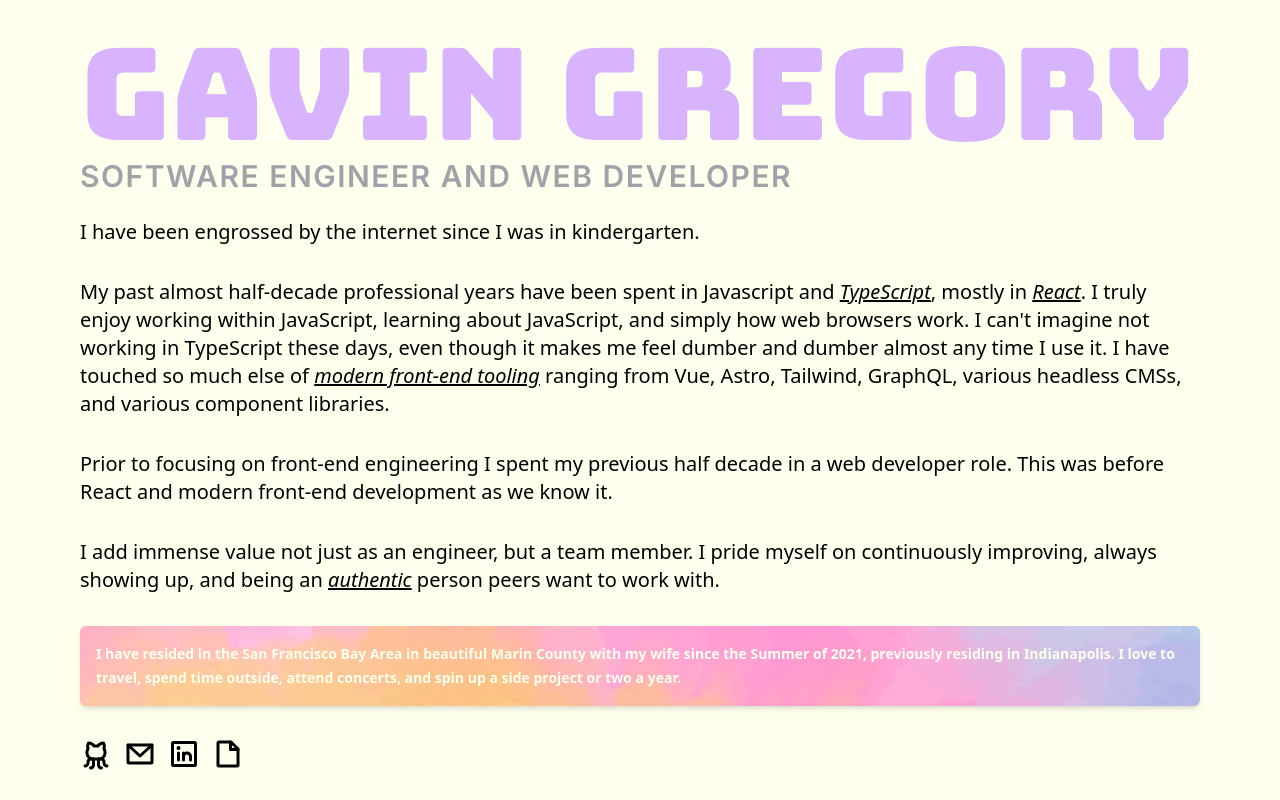
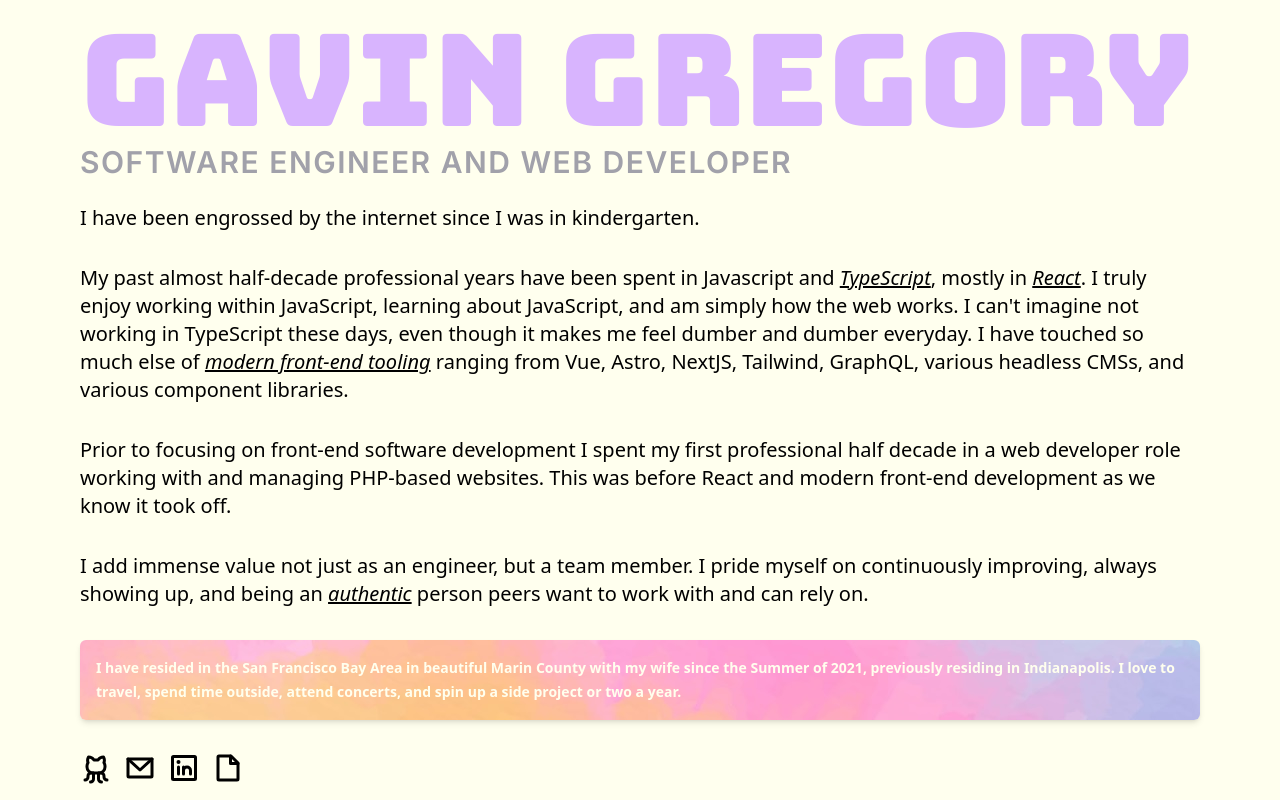
Before and after one commit to gavgrego/gavins-page, a Next.js app: page / in a window 1280 px wide. Built offline with nearby package versions, Linux system fonts and the light colour scheme.

Commit message:
update text

```diff
--- a/app/page.tsx
+++ b/app/page.tsx
@@ -17,21 +17,22 @@
           <p>
             My past almost half-decade professional years have been spent in Javascript and{' '}
             <em>TypeScript</em>, mostly in <em>React</em>. I truly enjoy working within JavaScript,
-            learning about JavaScript, and simply how web browsers work. I can't imagine not working
-            in TypeScript these days, even though it makes me feel dumber and dumber almost any time
-            I use it. I have touched so much else of <em>modern front-end tooling</em> ranging from
-            Vue, Astro, Tailwind, GraphQL, various headless CMSs, and various component libraries.
+            learning about JavaScript, and am simply how the web works. I can't imagine not working
+            in TypeScript these days, even though it makes me feel dumber and dumber everyday. I
+            have touched so much else of <em>modern front-end tooling</em> ranging from Vue, Astro,
+            NextJS, Tailwind, GraphQL, various headless CMSs, and various component libraries.
           </p>
 
           <p>
-            Prior to focusing on front-end engineering I spent my previous half decade in a web
-            developer role. This was before React and modern front-end development as we know it.
+            Prior to focusing on front-end software development I spent my first professional half
+            decade in a web developer role working with and managing PHP-based websites. This was
+            before React and modern front-end development as we know it took off.
           </p>
 
           <p>
             I add immense value not just as an engineer, but a team member. I pride myself on
             continuously improving, always showing up, and being an <em>authentic</em> person peers
-            want to work with.
+            want to work with and can rely on.
           </p>
 
           <div className="flex flex-row gap-4">
```
